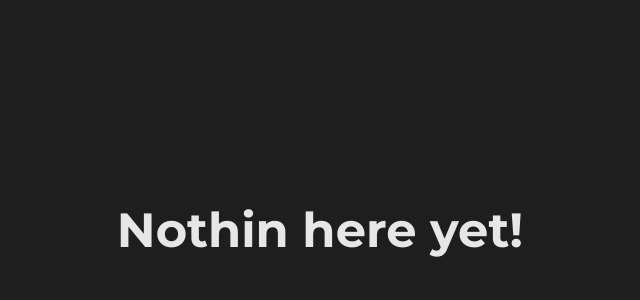
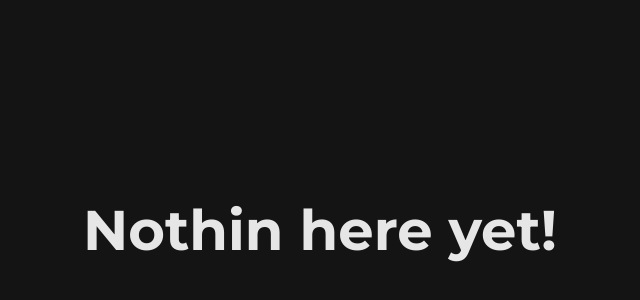
Before and after one commit to Omi036/Omi036, a plain HTML site: page index.html in a window 1280 px wide. Shown: the part 170-470 px from the top of the page, without its empty margins (320-960 px from the left). Drawn offline with Linux system fonts and the light colour scheme.

Commit message:
CssPatched

```diff
--- a/index.css
+++ b/index.css
@@ -1,7 +1,7 @@
 @import url('https://fonts.googleapis.com/css2?family=Montserrat:wght@700&display=swap');
 
 :root {
-    --bg-color: rgba(30,30,30);
+    --bg-color: rgba(20,20,20);
     --fg-color: rgba(230,230,230);
 }
 
@@ -25,7 +25,7 @@ body {
 
 #main h1 {
     text-align: center;
-    font-size: 3rem;
+    font-size: 3.5rem;
     font-family: "Montserrat";
 
     color: var(--fg-color);
```
